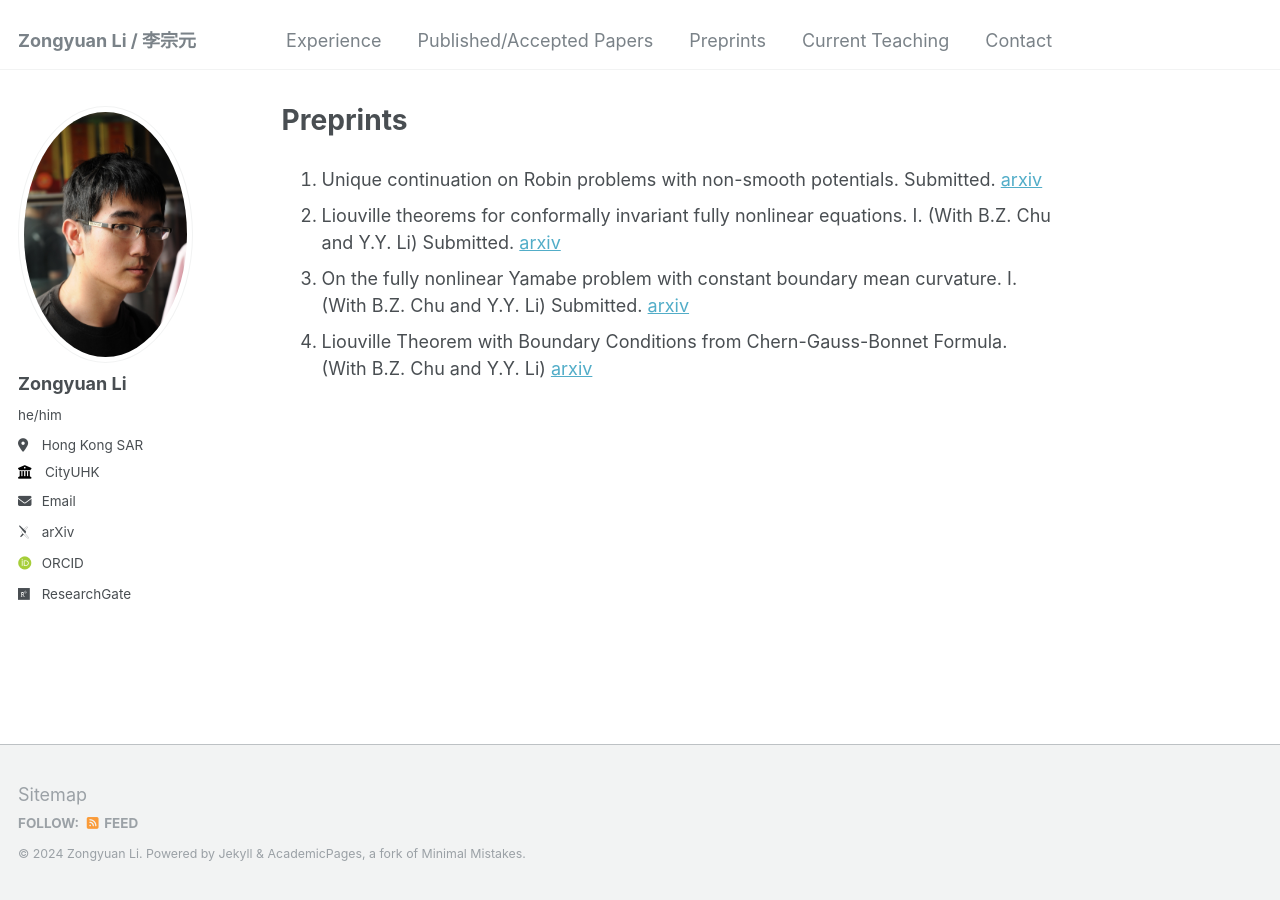
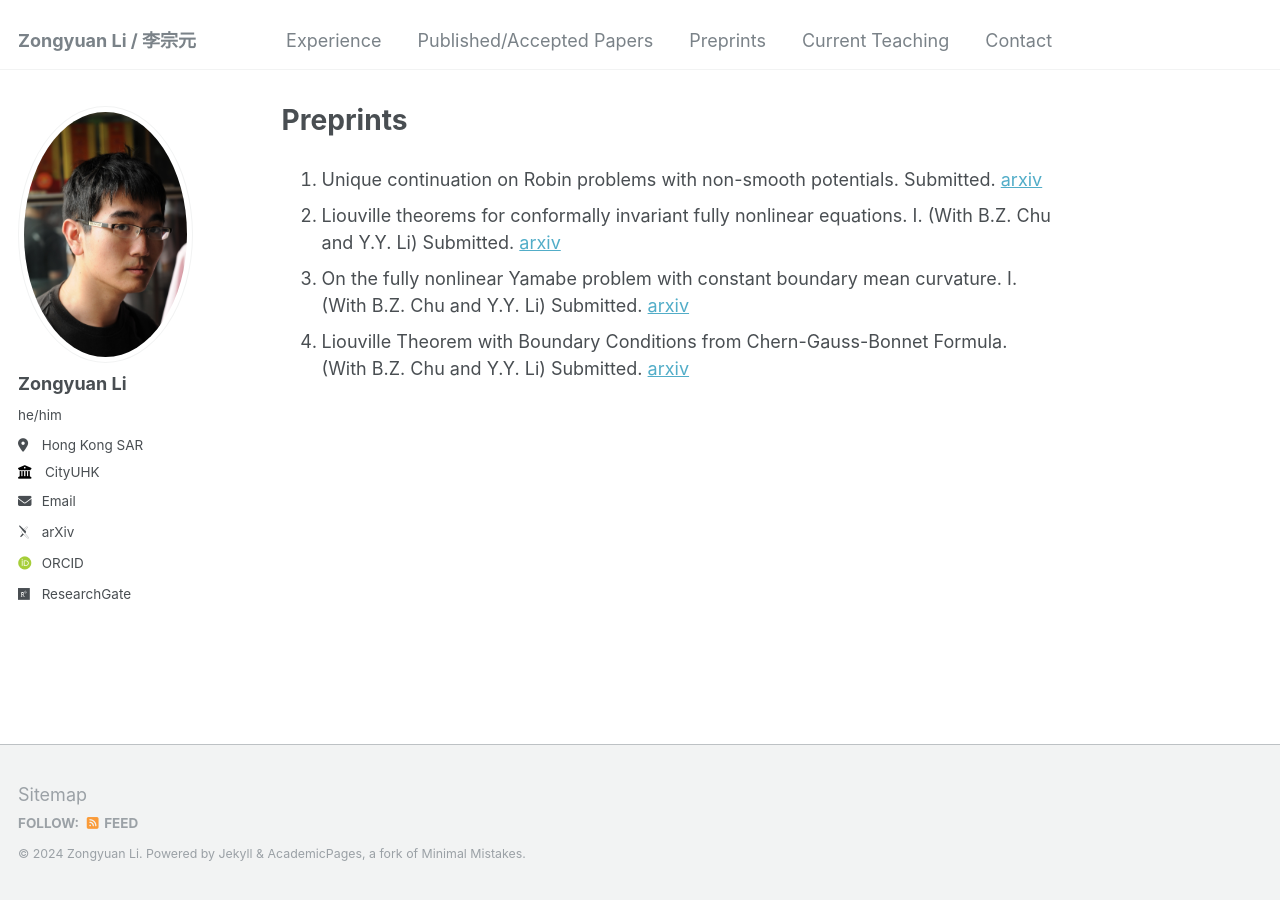
Before and after one commit to zongyuan-li/zongyuan-li.github.io, a Jekyll site: the page built from _pages/Preprints.md, in a window 1280 px wide. Built offline with Jekyll 4.4.1, drawn with Linux system fonts in a browser that asks for light colours; some web fonts are replaced.

Commit message:
Update Preprints.md

```diff
--- a/_pages/Preprints.md
+++ b/_pages/Preprints.md
@@ -10,4 +10,4 @@
   1. Unique continuation on Robin problems with non-smooth potentials.  Submitted. [arxiv](https://arxiv.org/abs/2304.04342)
   2. Liouville theorems for conformally invariant fully nonlinear equations. I. (With B.Z. Chu and Y.Y. Li) Submitted. [arxiv](https://arxiv.org/abs/2311.07542)
   3. On the fully nonlinear Yamabe problem with constant boundary mean curvature. I. (With B.Z. Chu and Y.Y. Li) Submitted. [arxiv](https://arxiv.org/abs/2410.09683)
-  4. Liouville Theorem with Boundary Conditions from Chern-Gauss-Bonnet Formula. (With B.Z. Chu and Y.Y. Li) [arxiv](https://arxiv.org/abs/2410.16384)
+  4. Liouville Theorem with Boundary Conditions from Chern-Gauss-Bonnet Formula. (With B.Z. Chu and Y.Y. Li) Submitted. [arxiv](https://arxiv.org/abs/2410.16384)
```
